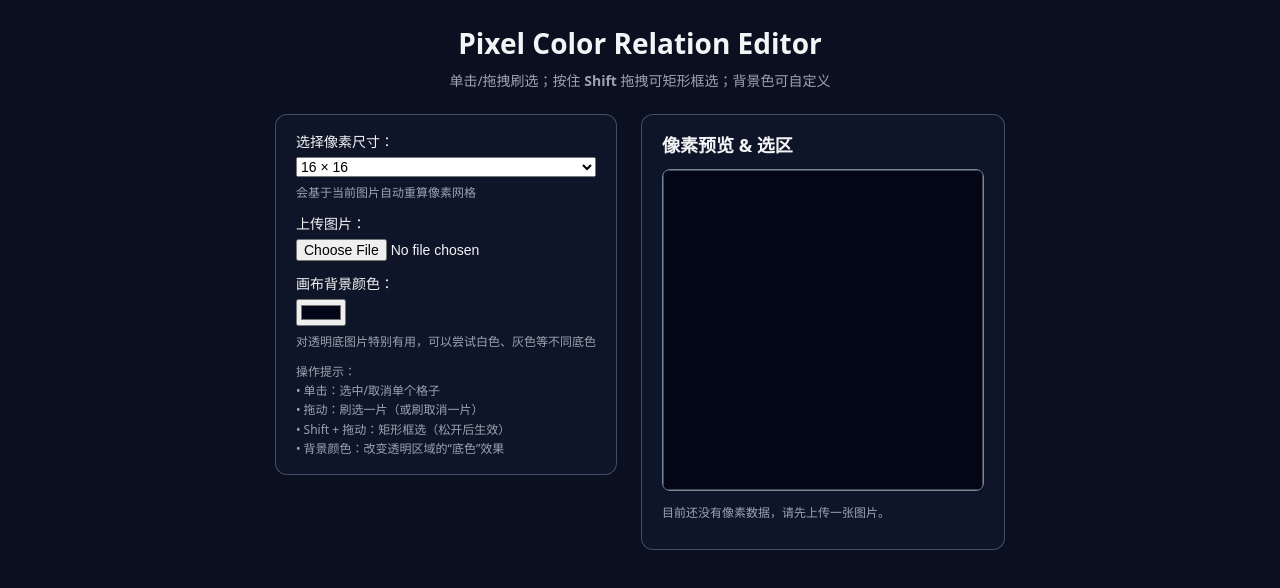
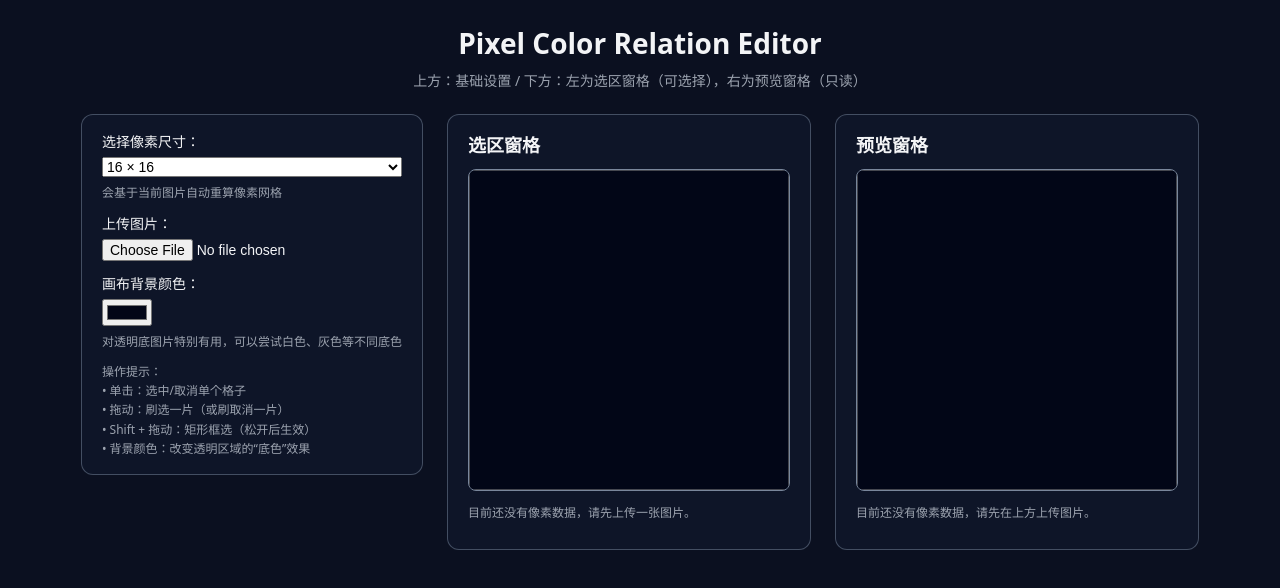
Before and after one commit to ruowen6/pixel-color-editor, a React (Vite) app: page / in a window 1280 px wide. Shown: the top 588 px of the page. Built offline with nearby package versions, Linux system fonts and the light colour scheme.

Commit message:
Color selection UI and logic are implemented

```diff
--- a/src/App.css
+++ b/src/App.css
@@ -80,5 +80,31 @@
   /* background: #020617; to avoid lowering the readability */
   border-radius: 8px;
   border: 1px solid rgba(148, 163, 184, 0.8);
-  cursor: pointer; /* 新增：提示可以点击 */
+
+  transition: box-shadow 0.15s ease, transform 0.15s ease;
+
 }
+
+.pixel-canvas-preview {
+  cursor: default;
+}
+
+/* 覆盖 hover 效果，保持预览窗格静止 */
+.pixel-canvas-preview:hover {
+  box-shadow: none;
+  transform: none;
+}
+
+/* 底部两个窗格的容器 */
+.canvas-row {
+  display: flex;
+  flex-wrap: wrap;        /* 小屏可以换行 */
+  gap: 24px;
+  align-items: flex-start;
+}
+
+/* 每个窗格的卡片样式（你如果已有 .canvas-panel，就只加 flex 部分） */
+.canvas-panel {
+  flex: 1;
+  min-width: 360px;
+}
--- a/src/App.tsx
+++ b/src/App.tsx
@@ -1,8 +1,10 @@
+// src/App.tsx
 import { useEffect, useState } from "react";
 import "./App.css";
 import type { GridSize, PixelGrid } from "./types/pixel";
 import { dataUrlToPixelGrid } from "./utils/imageToGrid";
 import { PixelCanvasPanel } from "./components/PixelCanvasPanel";
+import { PreviewCanvasPanel } from "./components/PreviewCanvasPanel";
 
 function App() {
   const [gridSize, setGridSize] = useState<GridSize>(16);
@@ -10,19 +12,22 @@ function App() {
   const [imageSrc, setImageSrc] = useState<string | null>(null);
   const [bgColor, setBgColor] = useState<string>("#020617");
 
-  // 将上传图像 + gridSize 转成像素网格（逻辑保留，只是调用 utils）
+  // 上传后的图片 + 像素尺寸 => 像素网格
   useEffect(() => {
     if (!imageSrc) {
       setGrid(null);
       return;
     }
-    dataUrlToPixelGrid(imageSrc, gridSize).then(setGrid).catch(console.error);
+    dataUrlToPixelGrid(imageSrc, gridSize)
+      .then(setGrid)
+      .catch((err) => console.error(err));
   }, [imageSrc, gridSize]);
 
   const handleFileChange = (e: React.ChangeEvent<HTMLInputElement>) => {
     const input = e.target;
     const file = input.files?.[0];
     if (!file) return;
+
     input.value = "";
 
     const reader = new FileReader();
@@ -35,15 +40,19 @@ function App() {
       <header className="app-header">
         <h1>Pixel Color Relation Editor</h1>
         <p className="subtitle">
-          单击/拖拽刷选；按住 <b>Shift</b> 拖拽可矩形框选；背景色可自定义
+          上方：基础设置 / 下方：左为选区窗格（可选择），右为预览窗格（只读）
         </p>
       </header>
 
       <main className="app-main">
+        {/* 顶部控制区域 */}
         <section className="controls">
           <label className="control-group">
             <span>选择像素尺寸：</span>
-            <select value={gridSize} onChange={(e) => setGridSize(Number(e.target.value) as GridSize)}>
+            <select
+              value={gridSize}
+              onChange={(e) => setGridSize(Number(e.target.value) as GridSize)}
+            >
               <option value={16}>16 × 16</option>
               <option value={32}>32 × 32</option>
             </select>
@@ -57,13 +66,20 @@ function App() {
 
           <label className="control-group">
             <span>画布背景颜色：</span>
-            <input type="color" value={bgColor} onChange={(e) => setBgColor(e.target.value)} />
-            <span className="hint">对透明底图片特别有用，可以尝试白色、灰色等不同底色</span>
+            <input
+              type="color"
+              value={bgColor}
+              onChange={(e) => setBgColor(e.target.value)}
+            />
+            <span className="hint">
+              对透明底图片特别有用，可以尝试白色、灰色等不同底色
+            </span>
           </label>
 
           {grid && (
             <p className="hint">
-              当前像素网格：{grid.size} × {grid.size}，已选中 {grid.pixels.filter((p) => p.selected).length} 个像素块
+              当前像素网格：{grid.size} × {grid.size}，已选中{" "}
+              {grid.pixels.filter((p) => p.selected).length} 个像素块
             </p>
           )}
 
@@ -76,7 +92,11 @@ function App() {
           </div>
         </section>
 
-        <PixelCanvasPanel grid={grid} setGrid={setGrid} bgColor={bgColor} />
+        {/* 下方：左右两个窗格并排 */}
+        <div className="canvas-row">
+          <PixelCanvasPanel grid={grid} setGrid={setGrid} bgColor={bgColor} />
+          <PreviewCanvasPanel grid={grid} bgColor={bgColor} />
+        </div>
       </main>
     </div>
   );
--- a/src/components/PixelCanvasPanel.tsx
+++ b/src/components/PixelCanvasPanel.tsx
@@ -1,3 +1,4 @@
+// src/components/PixelCanvasPanel.tsx
 import { useEffect, useRef, useState } from "react";
 import type { PixelGrid, Point } from "../types/pixel";
 
@@ -10,16 +11,37 @@ type Props = {
 export function PixelCanvasPanel({ grid, setGrid, bgColor }: Props) {
   const canvasRef = useRef<HTMLCanvasElement | null>(null);
 
-  // 拖拽状态（刷子模式 + 矩形模式公用）
   const [isDragging, setIsDragging] = useState(false);
   const dragSetToRef = useRef<boolean | null>(null);
 
-  // 矩形框选状态（Shift + 拖动）
   const isRectModeRef = useRef(false);
   const rectStartRef = useRef<Point | null>(null);
   const rectEndRef = useRef<Point | null>(null);
 
-  // ✅ 绘制逻辑：从 App 原样搬来
+  const [isShiftPressed, setIsShiftPressed] = useState(false);
+  const [hoverIndex, setHoverIndex] = useState<number | null>(null);
+
+  // 监听 Shift 按下/松开，用来切换 cursor
+  useEffect(() => {
+    const handleKeyDown = (e: KeyboardEvent) => {
+      if (e.key === "Shift") {
+        setIsShiftPressed(true);
+      }
+    };
+    const handleKeyUp = (e: KeyboardEvent) => {
+      if (e.key === "Shift") {
+        setIsShiftPressed(false);
+      }
+    };
+    window.addEventListener("keydown", handleKeyDown);
+    window.addEventListener("keyup", handleKeyUp);
+    return () => {
+      window.removeEventListener("keydown", handleKeyDown);
+      window.removeEventListener("keyup", handleKeyUp);
+    };
+  }, []);
+
+  // 绘制
   useEffect(() => {
     const canvas = canvasRef.current;
     if (!canvas) return;
@@ -46,7 +68,6 @@ export function PixelCanvasPanel({ grid, setGrid, bgColor }: Props) {
     ctx.fillStyle = bgColor;
     ctx.fillRect(0, 0, canvas.width, canvas.height);
 
-    // 画像素块 + 选中 cover
     grid.pixels.forEach((p, idx) => {
       const x = idx % size;
       const y = Math.floor(idx / size);
@@ -54,22 +75,47 @@ export function PixelCanvasPanel({ grid, setGrid, bgColor }: Props) {
       const px = x * cell;
       const py = y * cell;
 
+      // ⭐ 判断是否是当前 hover 的像素
+      const isHovered = hoverIndex === idx;
+      const inflate = isHovered ? 2 : 0; // 放大 2px，可自行调
+      const drawX = px - inflate;
+      const drawY = py - inflate;
+      const drawSize = cell + inflate * 2;
+
+      // 用放大后的尺寸来画
       ctx.fillStyle = `rgba(${p.r}, ${p.g}, ${p.b}, ${p.a / 255})`;
-      ctx.fillRect(px, py, cell, cell);
+      ctx.fillRect(drawX, drawY, drawSize, drawSize);
 
+      // ⭐ hover 描边（淡白色，只在 hover 且未选中时）
+      if (isHovered && !p.selected) {
+      ctx.save();
+      ctx.strokeStyle = "rgba(255, 255, 255, 0.75)"; // 半透明白
+      ctx.lineWidth = 1.5;
+      ctx.strokeRect(
+          drawX + 0.75,
+          drawY + 0.75,
+          drawSize - 1.5,
+          drawSize - 1.5
+      );
+    ctx.restore();
+    }
       if (p.selected) {
         ctx.save();
-        ctx.fillStyle = "rgba(21, 212, 250, 0.25)"; // 你现在用的蓝色 cover
-        ctx.fillRect(px, py, cell, cell);
+        ctx.fillStyle = "rgba(21, 212, 250, 0.25)";
+        ctx.fillRect(drawX, drawY, drawSize, drawSize);
         ctx.restore();
 
         ctx.strokeStyle = "white";
         ctx.lineWidth = 2;
-        ctx.strokeRect(px + 1, py + 1, cell - 2, cell - 2);
+        ctx.strokeRect(
+          drawX + 1,
+          drawY + 1,
+          drawSize - 2,
+          drawSize - 2
+        );
       }
     });
 
-    // 网格线
     ctx.strokeStyle = "rgba(0,0,0,0.2)";
     ctx.lineWidth = 1;
     for (let i = 0; i <= size; i++) {
@@ -85,7 +131,6 @@ export function PixelCanvasPanel({ grid, setGrid, bgColor }: Props) {
       ctx.stroke();
     }
 
-    // 矩形框选 overlay
     const start = rectStartRef.current;
     const end = rectEndRef.current;
     if (start && end) {
@@ -107,9 +152,8 @@ export function PixelCanvasPanel({ grid, setGrid, bgColor }: Props) {
       ctx.strokeRect(x + 1, y + 1, w - 2, h - 2);
       ctx.restore();
     }
-  }, [grid, bgColor]);
+  }, [grid, bgColor, hoverIndex]);
 
-  // ✅ 工具函数：从 App 原样搬来
   const getCellFromEvent = (
     e: React.MouseEvent<HTMLCanvasElement>,
     canvas: HTMLCanvasElement,
@@ -183,19 +227,31 @@ export function PixelCanvasPanel({ grid, setGrid, bgColor }: Props) {
 
       setGrid((prev) => {
         if (!prev) return prev;
-        const newPixels = prev.pixels.map((p, i) => (i === idx ? { ...p, selected: targetSelected } : p));
+        const newPixels = prev.pixels.map((p, i) =>
+          i === idx ? { ...p, selected: targetSelected } : p
+        );
         return { ...prev, pixels: newPixels };
       });
     }
   };
 
   const handleCanvasMouseMove = (e: React.MouseEvent<HTMLCanvasElement>) => {
-    if (!isDragging || !grid) return;
+    if (!grid) return;
     const canvas = canvasRef.current;
     if (!canvas) return;
 
     const cell = getCellFromEvent(e, canvas, grid);
-    if (!cell) return;
+    if (!cell) {
+      setHoverIndex(null);
+      return;
+    }
+
+    const idx = cellToIndex(cell, grid.size);
+    // ⭐ 始终更新 hoverIndex（无论是否在拖拽）
+    setHoverIndex(idx);
+
+    // 如果没在拖拽，后面不改选区
+    if (!isDragging) return;
 
     const target = dragSetToRef.current;
     if (target === null) return;
@@ -206,13 +262,14 @@ export function PixelCanvasPanel({ grid, setGrid, bgColor }: Props) {
       return;
     }
 
-    const idx = cellToIndex(cell, grid.size);
     setGrid((prev) => {
       if (!prev) return prev;
       const oldPixel = prev.pixels[idx];
       if (oldPixel.selected === target) return prev;
 
-      const newPixels = prev.pixels.map((p, i) => (i === idx ? { ...p, selected: target } : p));
+      const newPixels = prev.pixels.map((p, i) =>
+        i === idx ? { ...p, selected: target } : p
+      );
       return { ...prev, pixels: newPixels };
     });
   };
@@ -232,16 +289,22 @@ export function PixelCanvasPanel({ grid, setGrid, bgColor }: Props) {
     setGrid((prev) => (prev ? { ...prev } : prev));
   };
 
+  const handleMouseLeave = () => {
+    setHoverIndex(null);
+    stopDragging();
+  };
+
   return (
     <section className="canvas-panel">
-      <h2>像素预览 & 选区</h2>
+      <h2>选区窗格</h2>
       <canvas
         ref={canvasRef}
         className="pixel-canvas"
+        style={{ cursor: isShiftPressed ? "crosshair" : "pointer" }} // ⭐ Shift 控制光标样式
         onMouseDown={handleCanvasMouseDown}
         onMouseMove={handleCanvasMouseMove}
         onMouseUp={stopDragging}
-        onMouseLeave={stopDragging}
+        onMouseLeave={handleMouseLeave}
       />
       {!grid && <p className="hint">目前还没有像素数据，请先上传一张图片。</p>}
     </section>
--- /dev/null
+++ b/src/components/PreviewCanvasPanel.tsx
@@ -0,0 +1,88 @@
+// src/components/PreviewCanvasPanel.tsx
+import { useEffect, useRef } from "react";
+import type { PixelGrid } from "../types/pixel";
+
+type Props = {
+  grid: PixelGrid | null;
+  bgColor: string;
+};
+
+export function PreviewCanvasPanel({ grid, bgColor }: Props) {
+  const canvasRef = useRef<HTMLCanvasElement | null>(null);
+
+  useEffect(() => {
+    const canvas = canvasRef.current;
+    if (!canvas) return;
+    const ctx = canvas.getContext("2d");
+    if (!ctx) return;
+
+    if (!grid) {
+      canvas.width = 320;
+      canvas.height = 320;
+      ctx.fillStyle = bgColor;
+      ctx.fillRect(0, 0, canvas.width, canvas.height);
+      ctx.strokeStyle = "#888";
+      ctx.strokeRect(0, 0, canvas.width, canvas.height);
+      return;
+    }
+
+    const size = grid.size;
+    const cell = 20;
+    canvas.width = size * cell;
+    canvas.height = size * cell;
+
+    ctx.fillStyle = bgColor;
+    ctx.fillRect(0, 0, canvas.width, canvas.height);
+
+    grid.pixels.forEach((p, idx) => {
+      const x = idx % size;
+      const y = Math.floor(idx / size);
+      const px = x * cell;
+      const py = y * cell;
+
+      ctx.fillStyle = `rgba(${p.r}, ${p.g}, ${p.b}, ${p.a / 255})`;
+      ctx.fillRect(px, py, cell, cell);
+
+      if (p.selected) {
+        ctx.save();
+        ctx.fillStyle = ""; // a coloured cover
+        ctx.fillRect(px, py, cell, cell);
+        ctx.restore();
+
+        ctx.strokeStyle = "rgba(0, 255, 225, 0.85)"; // border style
+        ctx.lineWidth = 2;
+        ctx.strokeRect(px + 1, py + 1, cell - 2, cell - 2);
+      }
+    });
+
+    ctx.strokeStyle = "rgba(0,0,0,0.2)";
+    ctx.lineWidth = 1;
+    for (let i = 0; i <= size; i++) {
+      const pos = i * cell;
+      ctx.beginPath();
+      ctx.moveTo(pos, 0);
+      ctx.lineTo(pos, canvas.height);
+      ctx.stroke();
+
+      ctx.beginPath();
+      ctx.moveTo(0, pos);
+      ctx.lineTo(canvas.width, pos);
+      ctx.stroke();
+    }
+  }, [grid, bgColor]);
+
+  return (
+    <section className="canvas-panel">
+      <h2>预览窗格</h2>
+      <canvas
+        ref={canvasRef}
+        className="pixel-canvas pixel-canvas-preview"
+        style={{
+          cursor: "default",
+          pointerEvents: "none", // 完全禁止鼠标交互（防止误触）
+        }}
+      />
+      {!grid && <p className="hint">目前还没有像素数据，请先在上方上传图片。</p>}
+    </section>
+  );
+}
```
